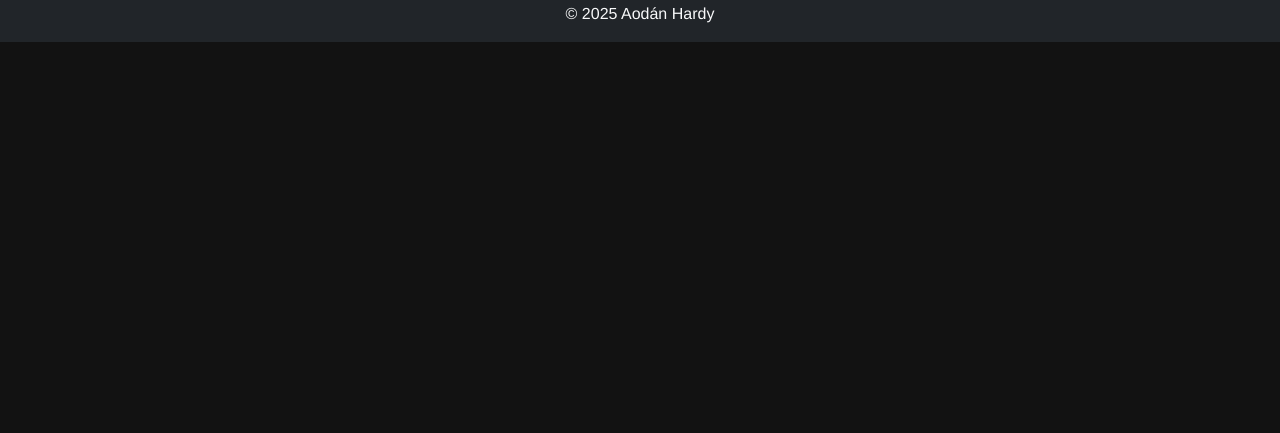
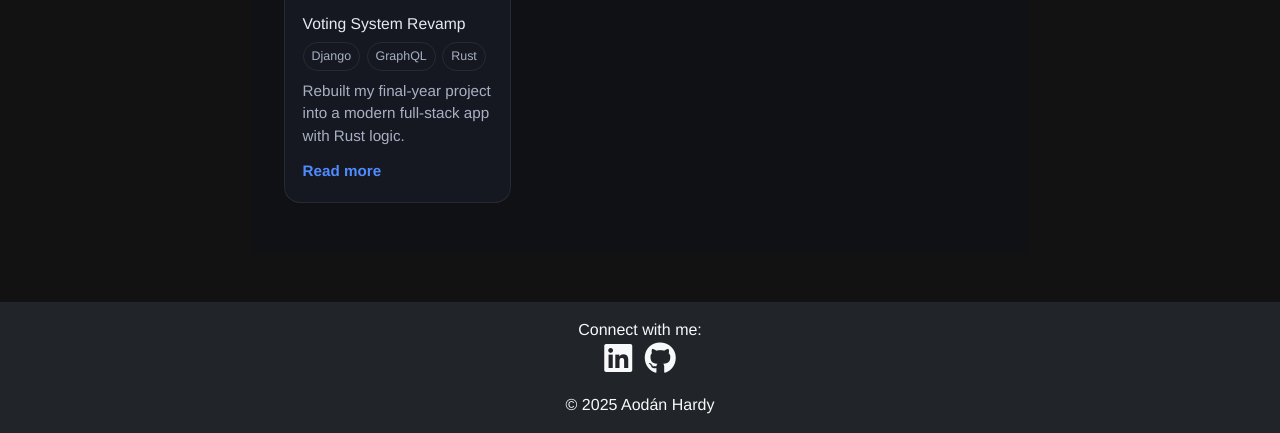
Before and after one commit to AodanHardy/MyPortfolio_2.0, a Django app: page /projects/ in a window 1280 px wide. Shown: the part 1804-2237 px from the top of the page. Before the commit the page ends 1846 px from the top, so only its background shows below. Run offline with Django 5.2, Linux system fonts and the light colour scheme.

Commit message:
projects stuff

```diff
--- a/core/templates/projects.html
+++ b/core/templates/projects.html
@@ -133,6 +133,22 @@
             </div>
           </div>
         </article>
+
+        <article class="apx-card">
+          <a class="apx-card-media" href="#">
+            <img src="https://picsum.photos/900/675?random=23" alt="Voting system results interface">
+          </a>
+          <div class="apx-card-body">
+            <h3 class="apx-card-title"><a href="#">Voting System Revamp</a></h3>
+            <ul class="apx-badges">
+              <li>Django</li><li>GraphQL</li><li>Rust</li>
+            </ul>
+            <p class="apx-card-text">Rebuilt my final-year project into a modern full-stack app with Rust logic.</p>
+            <div class="apx-card-cta">
+              <a class="apx-link" href="#">Read more</a>
+            </div>
+          </div>
+        </article>
       </div>
     </section>
 
```
